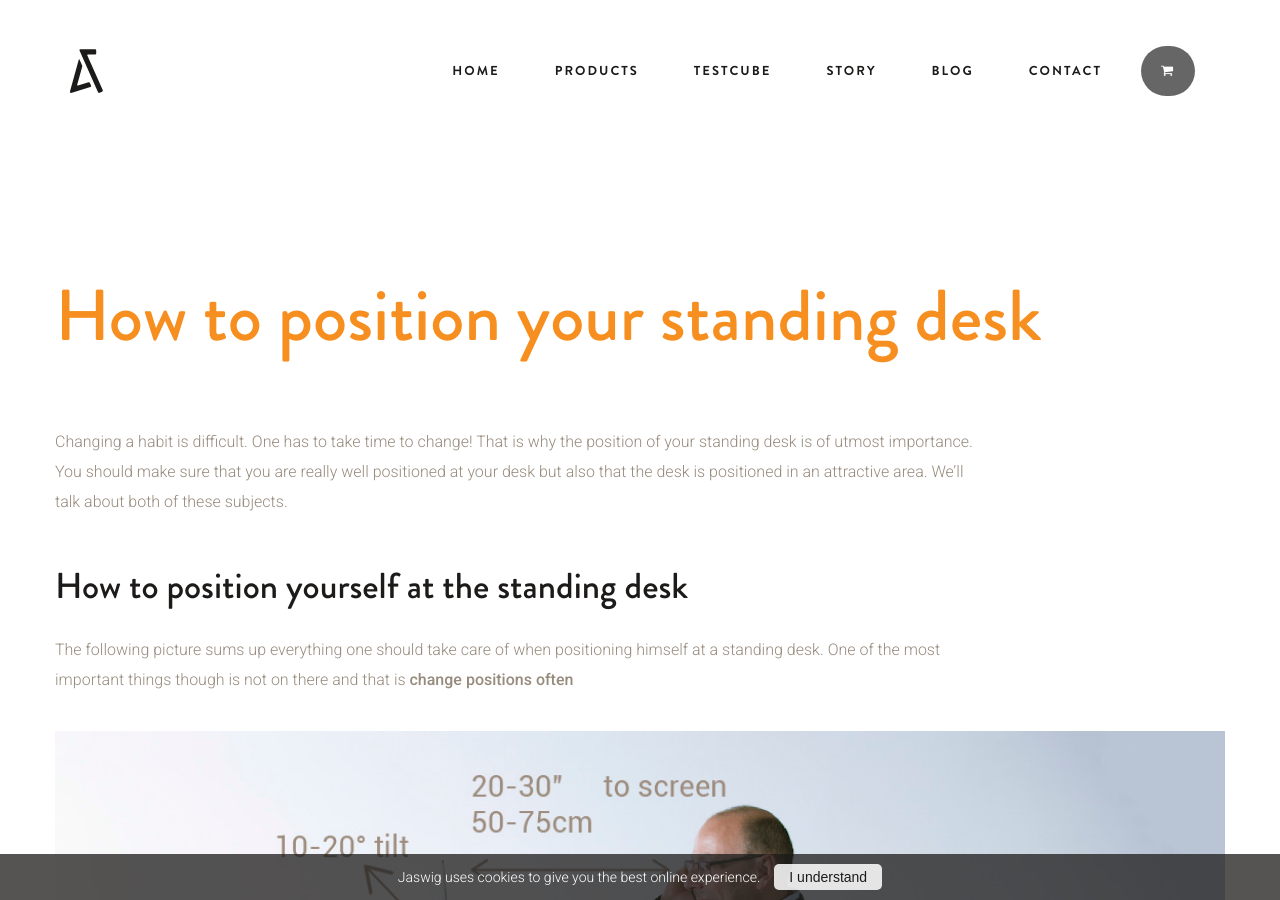
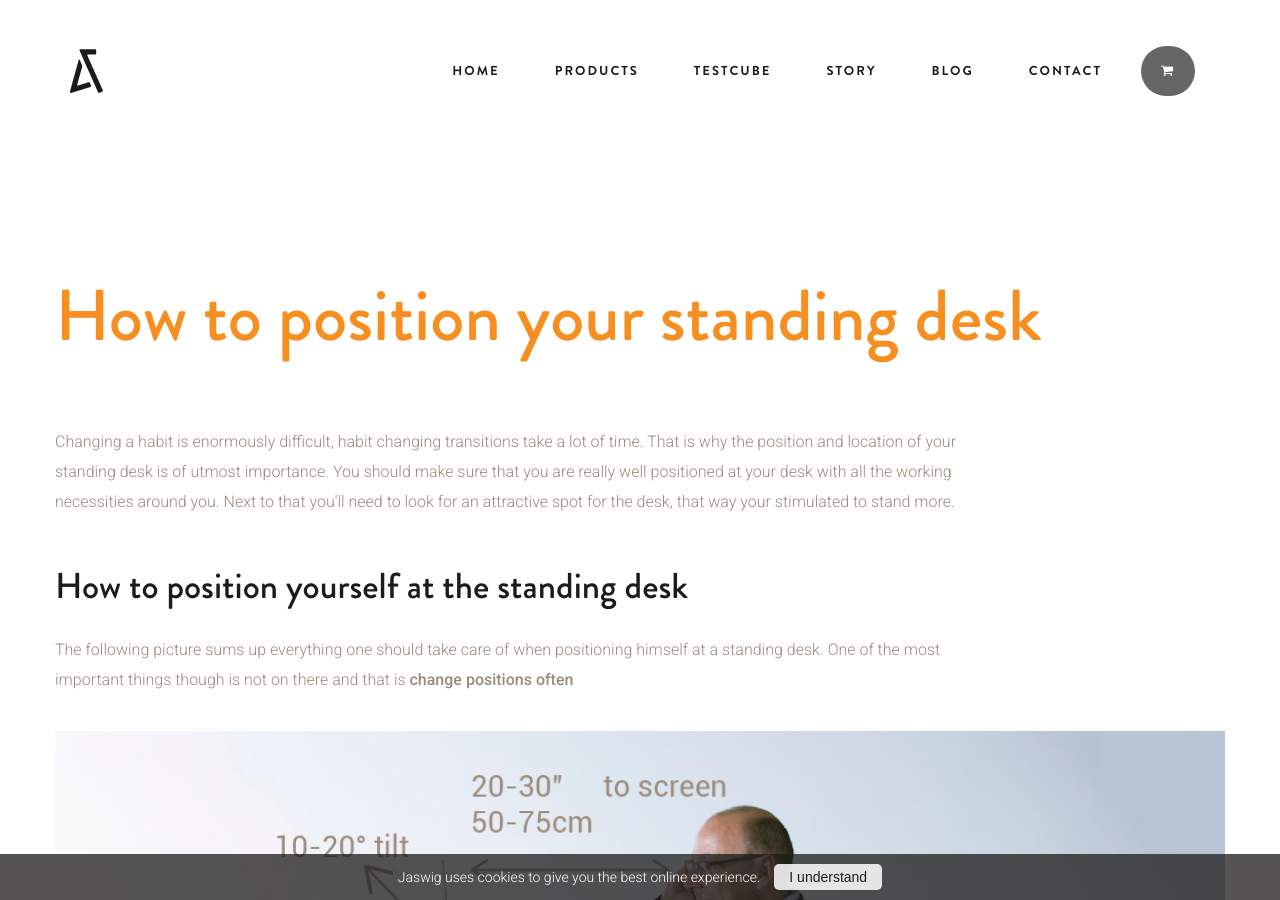
Before and after one commit to samuelrieder/jaswig.github.io, a Jekyll site: the page built from how-to-position-standing-desk.html, in a window 1280 px wide and 900 px high. Built offline with Jekyll 4.4.1, drawn with Linux system fonts in a browser that asks for light colours; nearby versions of some CDN libraries.

```diff
--- a/how-to-position-standing-desk.html
+++ b/how-to-position-standing-desk.html
@@ -12,7 +12,7 @@ description: How to postion standing desk
     <h1 class="large">How to position your standing desk</h1>
 
         <p>
-        Changing a habit is difficult. One has to take time to change! That is why the position of your standing desk is of utmost importance. You should make sure that you are really well positioned at your desk but also that the desk is positioned in an attractive area. We’ll talk about both of these subjects.
+        Changing a habit is enormously difficult, habit changing transitions take a lot of time. That is why the position and location of your standing desk is of utmost importance. You should make sure that you are really well positioned at your desk with all the working necessities around you. Next to that you'll need to look for an attractive spot for the desk, that way your stimulated to stand more.
         </p>
 
       <h2>How to position yourself at the standing desk</h2>
```
